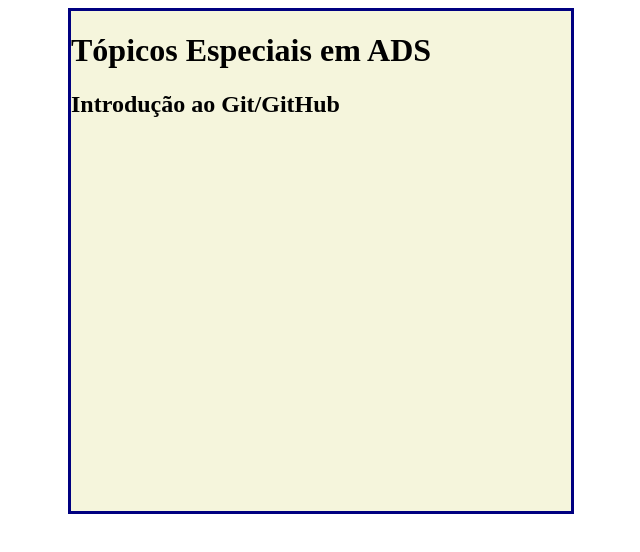
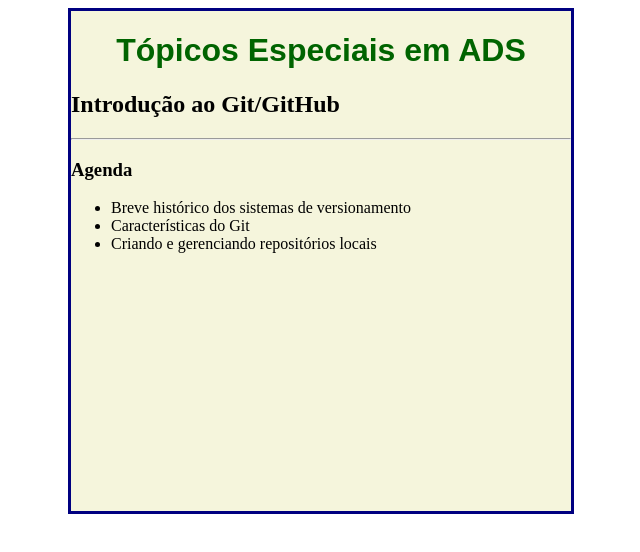
Before and after one commit to pedrodoninimorita/intro-git, a plain HTML site: page index.html in a window 1280 px wide. Shown: the whole page, without its empty margins (319-959 px from the left). Drawn offline with Linux system fonts and the light colour scheme.

Commit message:
Content List Added

```diff
--- a/index.css
+++ b/index.css
@@ -5,3 +5,9 @@
     background-color: beige;
     border: solid medium navy;
 }
+
+#container > h1 {
+    font-family: Arial, Helvetica, sans-serif;
+    text-align: center;
+    color: darkgreen;
+}
--- a/index.html
+++ b/index.html
@@ -12,6 +12,13 @@
     <div id="container">
         <h1>Tópicos Especiais em ADS</h1>
         <h2>Introdução ao Git/GitHub</h2>
+        <hr>
+        <h3>Agenda</h3>
+        <ul>
+            <li>Breve histórico dos sistemas de versionamento</li>
+            <li>Características do Git</li>
+            <li>Criando e gerenciando repositórios locais</li>
+        </ul>
 
 
     </div>
```
